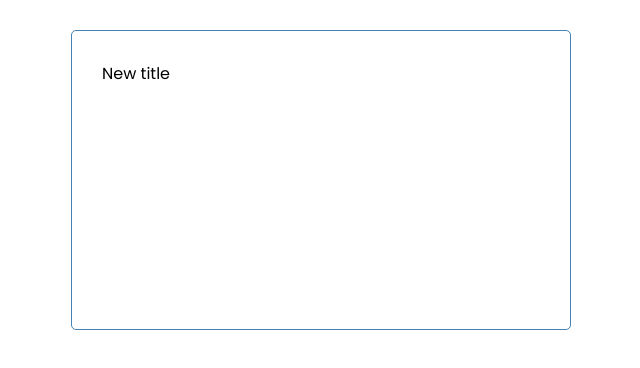
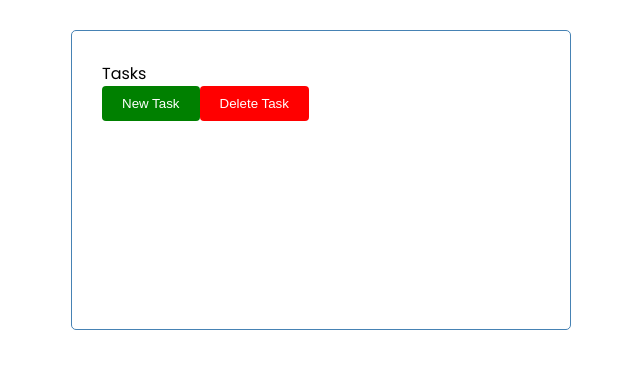
Before and after one commit to RD2P/learning-vue, a Vue app: page / in a window 1280 px wide. Shown: the top 368 px of the page, without its empty margins (319-959 px from the left). Built offline with nearby package versions, Linux system fonts and the light colour scheme.

Commit message:
use button component

```diff
--- a/src/App.vue
+++ b/src/App.vue
@@ -1,19 +1,23 @@
+<template>
+  <div class="container">
+  <Header title="Tasks"/>
+  <Button text="New Task" color="green"/>
+  <Button text="Delete Task" color="red"/>
+  </div>
+</template>
+
 <script>
   import Header from './components/Header.vue'
+  import Button from './components/Button.vue'
 
   export default {
     name: 'App',
     components: {
       Header,
+      Button
     },
   }
 </script>
-
-<template>
-  <div class="container">
-  <Header title="New title"/>
-  </div>
-</template>
 
 <style>
 @import url('https://fonts.googleapis.com/css2?family=Poppins:wght@300;400&display=swap');
```
